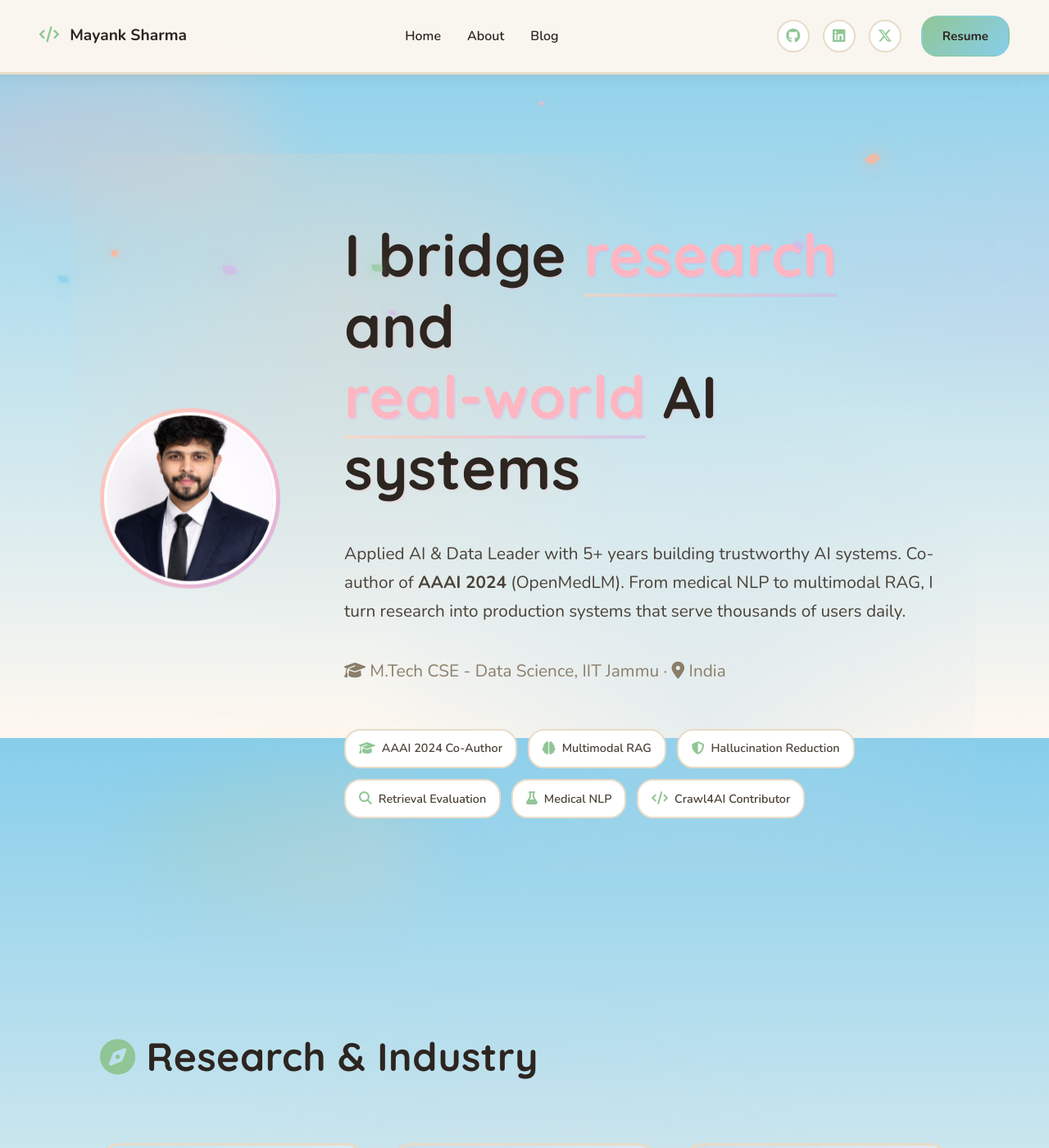
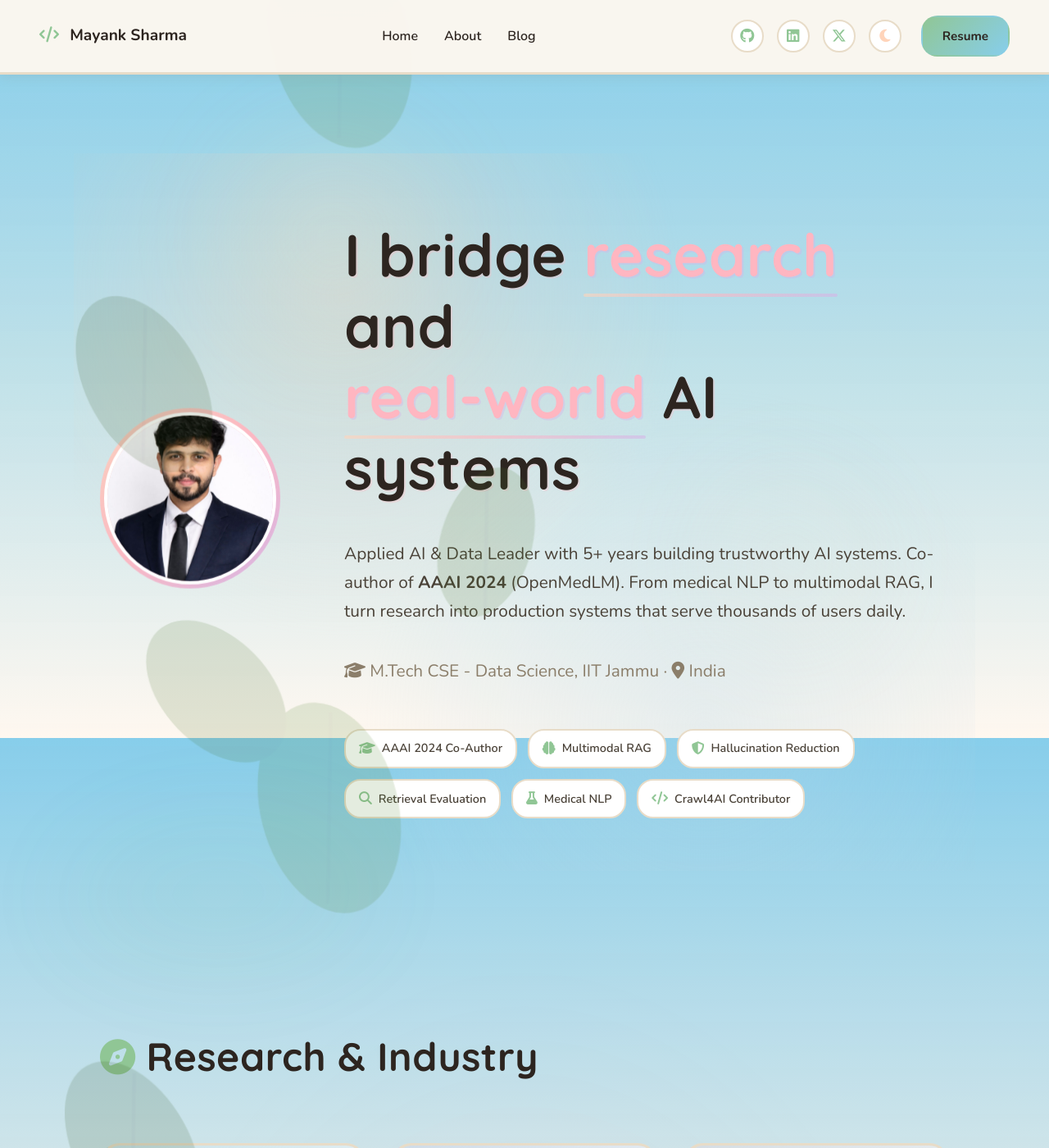
Before and after one commit to mayank1101/mayank1101.github.io, a Jekyll site: the page built from index.html, in a window 1280 px wide and 1400 px high. Shown: the whole window at 82% size. Built offline with Jekyll 4.4.1, drawn with Linux system fonts in a browser that asks for light colours.

Commit message:
added dark mode

```diff
--- a/assets/animations.js
+++ b/assets/animations.js
@@ -467,110 +467,233 @@
     observer.observe(img);
   });
 
-  // ===== Add floating particles (Ghibli-style petals & dust motes) =====
-  if (!isMobile && !prefersReducedMotion) {
-    const particleContainer = document.createElement('div');
-    particleContainer.className = 'particle-container';
-    particleContainer.style.cssText = `
+  // ===== TOTORO FOREST THEME - Leaf Shadows & Fireflies =====
+  if (!prefersReducedMotion) {
+
+    // === 1. Leaf Shadow Container ===
+    const leafShadowContainer = document.createElement('div');
+    leafShadowContainer.className = 'leaf-shadow-container';
+    leafShadowContainer.style.cssText = `
       position: fixed;
       top: 0;
       left: 0;
       width: 100%;
       height: 100%;
       pointer-events: none;
-      z-index: 1;
+      z-index: 0;
+      overflow: hidden;
+      opacity: 0.15;
+    `;
+    document.body.appendChild(leafShadowContainer);
+
+    // Create moving leaf shadow overlay
+    const leafShadowOverlay = document.createElement('div');
+    leafShadowOverlay.className = 'leaf-shadow-overlay';
+    leafShadowOverlay.innerHTML = `
+      <svg width="100%" height="100%" viewBox="0 0 800 600" preserveAspectRatio="xMidYMid slice">
+        <defs>
+          <pattern id="leafPattern" x="0" y="0" width="200" height="200" patternUnits="userSpaceOnUse">
+            <!-- Leaf 1 -->
+            <ellipse cx="30" cy="40" rx="15" ry="25" fill="#2D5016" transform="rotate(-30 30 40)"/>
+            <line x1="30" y1="20" x2="30" y2="60" stroke="#1A3009" stroke-width="1"/>
+            <!-- Leaf 2 -->
+            <ellipse cx="120" cy="80" rx="12" ry="20" fill="#3D6B1E" transform="rotate(15 120 80)"/>
+            <line x1="120" y1="62" x2="120" y2="98" stroke="#2D5016" stroke-width="1"/>
+            <!-- Leaf 3 -->
+            <ellipse cx="80" cy="150" rx="18" ry="28" fill="#4A7C23" transform="rotate(-15 80 150)"/>
+            <line x1="80" y1="125" x2="80" y2="175" stroke="#3D6B1E" stroke-width="1"/>
+            <!-- Leaf 4 -->
+            <ellipse cx="170" cy="30" rx="10" ry="16" fill="#2D5016" transform="rotate(45 170 30)"/>
+            <!-- Leaf 5 -->
+            <ellipse cx="50" cy="120" rx="14" ry="22" fill="#3D6B1E" transform="rotate(-45 50 120)"/>
+          </pattern>
+        </defs>
+        <rect width="100%" height="100%" fill="url(#leafPattern)" class="leaf-shadow-pattern"/>
+      </svg>
+    `;
+    leafShadowOverlay.style.cssText = `
+      width: 200%;
+      height: 200%;
+      position: absolute;
+      top: -50%;
+      left: -50%;
+      animation: leafShadowMove 40s ease-in-out infinite;
+    `;
+    leafShadowContainer.appendChild(leafShadowOverlay);
+
+    // === 2. Firefly Container (visible only in evening/night) ===
+    const fireflyContainer = document.createElement('div');
+    fireflyContainer.className = 'firefly-container';
+    fireflyContainer.style.cssText = `
+      position: fixed;
+      top: 0;
+      left: 0;
+      width: 100%;
+      height: 100%;
+      pointer-events: none;
+      z-index: 2;
       overflow: hidden;
     `;
-    document.body.appendChild(particleContainer);
+    document.body.appendChild(fireflyContainer);
 
-    // Ghibli-inspired pastel colors for particles (visible against light background)
-    const particleColors = [
-      'rgba(255, 182, 193, 0.8)',  // Pink
-      'rgba(212, 181, 232, 0.7)',  // Purple
-      'rgba(144, 198, 149, 0.7)',  // Green
-      'rgba(255, 180, 150, 0.8)',  // Peach/Orange
-      'rgba(135, 206, 235, 0.7)',  // Sky blue
-    ];
+    // Create fireflies
+    const createFirefly = () => {
+      const firefly = document.createElement('div');
+      const size = Math.random() * 4 + 2;
+      const startX = Math.random() * window.innerWidth;
+      const startY = Math.random() * window.innerHeight;
+      const duration = Math.random() * 8 + 12;
+      const glowDuration = Math.random() * 2 + 1.5;
 
-    const createParticle = () => {
-      const particle = document.createElement('div');
-      const size = Math.random() * 8 + 4;
-      const startX = Math.random() * window.innerWidth;
-      const duration = Math.random() * 12 + 18;
-      const color = particleColors[Math.floor(Math.random() * particleColors.length)];
-      const animationType = Math.floor(Math.random() * 5);
-
-      // Randomly choose between circle and petal shape
-      const isPetal = Math.random() > 0.5;
-      const borderRadius = isPetal ? '50% 0 50% 0' : '50%';
-
-      particle.style.cssText = `
+      firefly.className = 'firefly';
+      firefly.style.cssText = `
         position: absolute;
         width: ${size}px;
-        height: ${isPetal ? size * 1.5 : size}px;
-        background: ${color};
-        border-radius: ${borderRadius};
+        height: ${size}px;
+        background: radial-gradient(circle, rgba(255, 255, 180, 1) 0%, rgba(180, 255, 100, 0.8) 40%, transparent 70%);
+        border-radius: 50%;
         left: ${startX}px;
-        top: -20px;
-        animation: particleFall${animationType} ${duration}s ease-in-out forwards;
-        box-shadow: 0 0 ${size * 2}px ${color};
+        top: ${startY}px;
+        box-shadow: 0 0 ${size * 3}px rgba(200, 255, 100, 0.8), 0 0 ${size * 6}px rgba(180, 255, 100, 0.4);
+        animation: fireflyFloat${Math.floor(Math.random() * 3)} ${duration}s ease-in-out infinite, fireflyGlow ${glowDuration}s ease-in-out infinite;
+        opacity: 0;
       `;
 
-      particleContainer.appendChild(particle);
+      fireflyContainer.appendChild(firefly);
 
-      setTimeout(() => particle.remove(), duration * 1000);
+      // Remove and recreate after some time for variety
+      setTimeout(() => {
+        firefly.remove();
+        createFirefly();
+      }, duration * 1000);
     };
 
-    // Add particle fall animations with variety
-    if (!document.querySelector('#particle-styles')) {
+    // Add Totoro theme animations
+    if (!document.querySelector('#totoro-styles')) {
       const style = document.createElement('style');
-      style.id = 'particle-styles';
+      style.id = 'totoro-styles';
       style.textContent = `
-        @keyframes particleFall0 {
-          0% { transform: translateY(0) translateX(0) rotate(0deg); opacity: 0; }
-          10% { opacity: 1; }
-          90% { opacity: 1; }
-          100% { transform: translateY(100vh) translateX(-80px) rotate(360deg); opacity: 0; }
+        /* Leaf Shadow Movement */
+        @keyframes leafShadowMove {
+          0%, 100% { transform: translate(0, 0) rotate(0deg); }
+          25% { transform: translate(3%, 2%) rotate(1deg); }
+          50% { transform: translate(5%, 0) rotate(0deg); }
+          75% { transform: translate(2%, -2%) rotate(-1deg); }
         }
-        @keyframes particleFall1 {
-          0% { transform: translateY(0) translateX(0) rotate(0deg); opacity: 0; }
-          10% { opacity: 1; }
-          90% { opacity: 1; }
-          100% { transform: translateY(100vh) translateX(80px) rotate(-360deg); opacity: 0; }
+
+        /* Firefly floating patterns */
+        @keyframes fireflyFloat0 {
+          0%, 100% { transform: translate(0, 0); }
+          20% { transform: translate(30px, -20px); }
+          40% { transform: translate(-20px, -40px); }
+          60% { transform: translate(40px, -30px); }
+          80% { transform: translate(-10px, -10px); }
         }
-        @keyframes particleFall2 {
-          0% { transform: translateY(0) translateX(0) rotate(0deg); opacity: 0; }
-          10% { opacity: 1; }
-          50% { transform: translateY(50vh) translateX(-40px) rotate(180deg); }
-          90% { opacity: 1; }
-          100% { transform: translateY(100vh) translateX(20px) rotate(270deg); opacity: 0; }
+        @keyframes fireflyFloat1 {
+          0%, 100% { transform: translate(0, 0); }
+          25% { transform: translate(-40px, 20px); }
+          50% { transform: translate(20px, 40px); }
+          75% { transform: translate(-30px, -20px); }
         }
-        @keyframes particleFall3 {
-          0% { transform: translateY(0) translateX(0) rotate(0deg); opacity: 0; }
-          10% { opacity: 1; }
-          50% { transform: translateY(50vh) translateX(40px) rotate(-180deg); }
-          90% { opacity: 1; }
-          100% { transform: translateY(100vh) translateX(-20px) rotate(-270deg); opacity: 0; }
+        @keyframes fireflyFloat2 {
+          0%, 100% { transform: translate(0, 0); }
+          33% { transform: translate(50px, -30px); }
+          66% { transform: translate(-30px, 30px); }
         }
-        @keyframes particleFall4 {
-          0% { transform: translateY(0) translateX(0) rotate(0deg) scale(0.8); opacity: 0; }
-          10% { opacity: 1; }
-          25% { transform: translateY(25vh) translateX(-30px) rotate(90deg) scale(1); }
-          50% { transform: translateY(50vh) translateX(30px) rotate(180deg) scale(1.1); }
-          75% { transform: translateY(75vh) translateX(-20px) rotate(270deg) scale(1); }
-          90% { opacity: 1; }
-          100% { transform: translateY(100vh) translateX(0) rotate(360deg) scale(0.8); opacity: 0; }
+
+        /* Firefly glow pulse */
+        @keyframes fireflyGlow {
+          0%, 100% { opacity: 0.2; }
+          50% { opacity: 1; }
+        }
+
+        /* Grass swaying at section bottoms */
+        .grass-container {
+          position: absolute;
+          bottom: 0;
+          left: 0;
+          width: 100%;
+          height: 60px;
+          overflow: hidden;
+          pointer-events: none;
+        }
+
+        .grass-blade {
+          position: absolute;
+          bottom: 0;
+          width: 3px;
+          background: linear-gradient(to top, #4A7C23, #90C695);
+          border-radius: 50% 50% 0 0;
+          transform-origin: bottom center;
+          animation: grassSway 3s ease-in-out infinite;
+        }
+
+        @keyframes grassSway {
+          0%, 100% { transform: rotate(-5deg); }
+          50% { transform: rotate(5deg); }
+        }
+
+        /* Add grass to sections with .has-grass class */
+        .section.has-grass {
+          position: relative;
+          padding-bottom: 4rem;
         }
       `;
       document.head.appendChild(style);
     }
 
-    // Create particles periodically
-    setInterval(createParticle, 2000);
+    // Check time and enable fireflies (evening/night mode: 6PM - 6AM)
+    const checkTimeForFireflies = () => {
+      const hour = new Date().getHours();
+      const isNightTime = hour >= 18 || hour < 6;
+      fireflyContainer.style.display = isNightTime ? 'block' : 'none';
+      return isNightTime;
+    };
 
-    // Create initial particles
-    for (let i = 0; i < 8; i++) {
-      setTimeout(createParticle, i * 300);
+    // Create initial fireflies if night time
+    if (checkTimeForFireflies()) {
+      for (let i = 0; i < 15; i++) {
+        setTimeout(createFirefly, i * 200);
+      }
+    }
+
+    // Check every hour for time change
+    setInterval(checkTimeForFireflies, 3600000);
+
+    // === 3. Add swaying grass to sections ===
+    const addGrassToSection = (section) => {
+      const grassContainer = document.createElement('div');
+      grassContainer.className = 'grass-container';
+
+      // Create grass blades
+      const bladeCount = Math.floor(section.offsetWidth / 8);
+      for (let i = 0; i < bladeCount; i++) {
+        const blade = document.createElement('div');
+        blade.className = 'grass-blade';
+        const height = Math.random() * 30 + 20;
+        const delay = Math.random() * 2;
+        const duration = Math.random() * 1 + 2.5;
+        blade.style.cssText = `
+          left: ${(i / bladeCount) * 100}%;
+          height: ${height}px;
+          animation-delay: ${delay}s;
+          animation-duration: ${duration}s;
+          opacity: ${Math.random() * 0.3 + 0.5};
+        `;
+        grassContainer.appendChild(blade);
+      }
+
+      section.appendChild(grassContainer);
+      section.classList.add('has-grass');
+    };
+
+    // Add grass to every other section for variety (not on mobile)
+    if (!isMobile) {
+      document.querySelectorAll('.section').forEach((section, index) => {
+        if (index % 2 === 1) {
+          addGrassToSection(section);
+        }
+      });
     }
   }
 });
@@ -612,3 +735,124 @@
     }
   });
 });
+
+// ===== Dark Mode Toggle (Day/Night Forest Theme) =====
+const initThemeToggle = () => {
+  // Check for saved theme preference or system preference
+  const savedTheme = localStorage.getItem('theme');
+  const prefersDark = window.matchMedia('(prefers-color-scheme: dark)').matches;
+  const currentHour = new Date().getHours();
+  const isNightTime = currentHour >= 18 || currentHour < 6;
+
+  // Set initial theme
+  if (savedTheme) {
+    document.documentElement.setAttribute('data-theme', savedTheme === 'dark' ? 'dark' : '');
+  } else if (prefersDark || isNightTime) {
+    document.documentElement.setAttribute('data-theme', 'dark');
+  }
+
+  // Create theme toggle button if it doesn't exist
+  const navRight = document.querySelector('.nav-right');
+  const navSocial = document.querySelector('.nav-social');
+
+  if ((navRight || navSocial) && !document.querySelector('.theme-toggle')) {
+    const themeToggle = document.createElement('button');
+    themeToggle.className = 'theme-toggle';
+    themeToggle.setAttribute('aria-label', 'Toggle dark mode');
+    themeToggle.innerHTML = '<i class="fas fa-moon"></i><i class="fas fa-sun"></i>';
+
+    // Insert into nav-social or nav-right
+    if (navSocial) {
+      navSocial.appendChild(themeToggle);
+    } else if (navRight) {
+      const ctaNav = navRight.querySelector('.cta-nav');
+      if (ctaNav) {
+        navRight.insertBefore(themeToggle, ctaNav);
+      } else {
+        navRight.appendChild(themeToggle);
+      }
+    }
+
+    // Toggle theme on click
+    themeToggle.addEventListener('click', () => {
+      const currentTheme = document.documentElement.getAttribute('data-theme');
+      const newTheme = currentTheme === 'dark' ? 'light' : 'dark';
+
+      document.documentElement.setAttribute('data-theme', newTheme === 'dark' ? 'dark' : '');
+      localStorage.setItem('theme', newTheme);
+
+      // Update firefly visibility
+      const fireflyContainer = document.querySelector('.firefly-container');
+      if (fireflyContainer) {
+        if (newTheme === 'dark') {
+          fireflyContainer.style.display = 'block';
+          // Create fireflies if switching to dark mode
+          const existingFireflies = fireflyContainer.querySelectorAll('.firefly');
+          if (existingFireflies.length === 0) {
+            // Trigger firefly creation - dispatch custom event
+            document.dispatchEvent(new CustomEvent('createFireflies'));
+          }
+        } else {
+          fireflyContainer.style.display = 'none';
+        }
+      }
+
+      // Animate the toggle
+      themeToggle.style.transform = 'rotate(360deg) scale(1.2)';
+      setTimeout(() => {
+        themeToggle.style.transform = '';
+      }, 400);
+    });
+  }
+
+  // Listen for system theme changes
+  window.matchMedia('(prefers-color-scheme: dark)').addEventListener('change', (e) => {
+    if (!localStorage.getItem('theme')) {
+      document.documentElement.setAttribute('data-theme', e.matches ? 'dark' : '');
+    }
+  });
+};
+
+// Initialize theme toggle when DOM is ready
+if (document.readyState === 'loading') {
+  document.addEventListener('DOMContentLoaded', initThemeToggle);
+} else {
+  initThemeToggle();
+}
+
+// Listen for firefly creation event (from theme toggle)
+document.addEventListener('createFireflies', () => {
+  const fireflyContainer = document.querySelector('.firefly-container');
+  if (fireflyContainer && fireflyContainer.querySelectorAll('.firefly').length === 0) {
+    // Create fireflies dynamically
+    for (let i = 0; i < 15; i++) {
+      setTimeout(() => {
+        const firefly = document.createElement('div');
+        const size = Math.random() * 4 + 2;
+        const startX = Math.random() * window.innerWidth;
+        const startY = Math.random() * window.innerHeight;
+        const duration = Math.random() * 8 + 12;
+        const glowDuration = Math.random() * 2 + 1.5;
+
+        firefly.className = 'firefly';
+        firefly.style.cssText = `
+          position: absolute;
+          width: ${size}px;
+          height: ${size}px;
+          background: radial-gradient(circle, rgba(255, 255, 180, 1) 0%, rgba(180, 255, 100, 0.8) 40%, transparent 70%);
+          border-radius: 50%;
+          left: ${startX}px;
+          top: ${startY}px;
+          box-shadow: 0 0 ${size * 3}px rgba(200, 255, 100, 0.8), 0 0 ${size * 6}px rgba(180, 255, 100, 0.4);
+          animation: fireflyFloat${Math.floor(Math.random() * 3)} ${duration}s ease-in-out infinite, fireflyGlow ${glowDuration}s ease-in-out infinite;
+          opacity: 0;
+        `;
+
+        fireflyContainer.appendChild(firefly);
+
+        // Remove after duration
+        setTimeout(() => firefly.remove(), duration * 1000);
+      }, i * 200);
+    }
+  }
+});
--- a/assets/style.css
+++ b/assets/style.css
@@ -2,7 +2,7 @@
 @import url('https://fonts.googleapis.com/css2?family=Nunito:wght@300;400;500;600;700;800;900&family=Quicksand:wght@400;500;600;700&display=swap');
 
 :root {
-  /* Core Backgrounds - Light & Airy */
+  /* Core Backgrounds - Light & Airy (Day Mode - Totoro Forest) */
   --bg: #FFF8F0;
   --bg-secondary: #FFF5E8;
   --card: #FFFFFF;
@@ -36,6 +36,132 @@
   --shadow-soft: 0 4px 12px rgba(139, 126, 106, 0.12);
   --shadow-medium: 0 8px 24px rgba(139, 126, 106, 0.15);
   --shadow-large: 0 12px 32px rgba(139, 126, 106, 0.18);
+}
+
+/* ===== Dark Mode (Night Forest with Fireflies) ===== */
+[data-theme="dark"] {
+  /* Night forest backgrounds */
+  --bg: #1A2234;
+  --bg-secondary: #242F45;
+  --card: #2A3650;
+  --card-hover: #324060;
+
+  /* Text - Light for dark backgrounds */
+  --text: #C8D4E8;
+  --text-bright: #E8F0F8;
+  --muted: #8090A8;
+
+  /* Accent Colors - Slightly more vibrant for dark mode */
+  --accent: #6BC5E8;
+  --accent-cyan: #6BC5E8;
+  --accent-blue: #88D0F0;
+  --accent-purple: #C8A8E8;
+  --accent-pink: #FFB0C0;
+  --accent-yellow: #FFD08A;
+  --accent-green: #88D890;
+
+  /* Border - Darker tones */
+  --border: #3A4A60;
+  --border-bright: #4A5A70;
+
+  /* Gradients - Night sky theme */
+  --gradient-primary: linear-gradient(135deg, #2A3650 0%, #3A4A60 50%, #4A5A70 100%);
+  --gradient-secondary: linear-gradient(135deg, #4A7060 0%, #3A5A70 100%);
+  --gradient-tertiary: linear-gradient(135deg, #3A5A70 0%, #5A4A70 100%);
+  --gradient-sky: linear-gradient(180deg, #1A2234 0%, #2A3650 100%);
+
+  /* Shadows - More prominent for dark mode */
+  --shadow-soft: 0 4px 12px rgba(0, 0, 0, 0.3);
+  --shadow-medium: 0 8px 24px rgba(0, 0, 0, 0.4);
+  --shadow-large: 0 12px 32px rgba(0, 0, 0, 0.5);
+}
+
+/* Night mode specific styles */
+[data-theme="dark"] body {
+  background: var(--gradient-sky);
+}
+
+[data-theme="dark"] body::before {
+  background:
+    linear-gradient(180deg,
+      rgba(20, 30, 50, 0.3) 0%,
+      rgba(30, 50, 70, 0.2) 30%,
+      rgba(20, 40, 60, 0.1) 60%,
+      rgba(40, 30, 50, 0.15) 100%
+    );
+}
+
+/* Fireflies visible in dark mode */
+[data-theme="dark"] .firefly-container {
+  display: block !important;
+}
+
+/* Adjust leaf shadows for night */
+[data-theme="dark"] .leaf-shadow-container {
+  opacity: 0.08;
+}
+
+/* Night mode glow orbs - moonlight effect */
+[data-theme="dark"] .glow-orb-1 {
+  background: radial-gradient(circle, rgba(200, 220, 255, 0.3), rgba(150, 180, 220, 0.15), transparent);
+}
+
+[data-theme="dark"] .glow-orb-2 {
+  background: radial-gradient(circle, rgba(180, 200, 240, 0.25), rgba(140, 170, 210, 0.1), transparent);
+}
+
+[data-theme="dark"] .glow-orb-3 {
+  background: radial-gradient(ellipse, rgba(100, 150, 120, 0.2), rgba(80, 130, 100, 0.1), transparent);
+}
+
+/* Theme toggle button */
+.theme-toggle {
+  width: 40px;
+  height: 40px;
+  display: flex;
+  align-items: center;
+  justify-content: center;
+  border-radius: 50%;
+  background: var(--card);
+  color: var(--accent-yellow);
+  transition: all 0.4s cubic-bezier(0.34, 1.56, 0.64, 1);
+  font-size: 1.1rem;
+  border: 2px solid var(--border);
+  cursor: pointer;
+}
+
+.theme-toggle:hover {
+  background: var(--accent-yellow);
+  color: var(--card);
+  transform: translateY(-4px) rotate(15deg);
+  border-color: var(--accent-yellow);
+}
+
+[data-theme="dark"] .theme-toggle {
+  color: var(--accent-cyan);
+}
+
+[data-theme="dark"] .theme-toggle:hover {
+  background: var(--accent-cyan);
+  color: var(--bg);
+  border-color: var(--accent-cyan);
+}
+
+/* Sun/moon icon transition */
+.theme-toggle .fa-sun {
+  display: none;
+}
+
+.theme-toggle .fa-moon {
+  display: inline;
+}
+
+[data-theme="dark"] .theme-toggle .fa-sun {
+  display: inline;
+}
+
+[data-theme="dark"] .theme-toggle .fa-moon {
+  display: none;
 }
 
 * {
@@ -90,59 +216,86 @@
   color: var(--accent-pink);
 }
 
-/* ===== Background Clouds (Ghibli-style soft pastels) ===== */
+/* ===== Totoro Forest Theme - Background Elements ===== */
+
+/* Soft dappled sunlight effect */
 .glow-orb {
   position: fixed;
-  border-radius: 60% 40% 40% 60% / 50% 60% 40% 50%;
-  filter: blur(40px);
-  opacity: 0.5;
+  border-radius: 50%;
+  filter: blur(60px);
+  opacity: 0.25;
   z-index: -1;
   pointer-events: none;
-  animation: cloudFloat 60s ease-in-out infinite;
-}
-
-/* Pink/peach cloud */
+  animation: sunlightDapple 20s ease-in-out infinite;
+}
+
+/* Warm sunlight spot 1 */
 .glow-orb-1 {
-  top: 5%;
-  left: -5%;
+  top: 10%;
+  left: 20%;
+  width: 300px;
+  height: 300px;
+  background: radial-gradient(circle, rgba(255, 248, 220, 0.8), rgba(255, 223, 150, 0.4), transparent);
+}
+
+/* Warm sunlight spot 2 */
+.glow-orb-2 {
+  top: 40%;
+  right: 15%;
+  width: 250px;
+  height: 250px;
+  background: radial-gradient(circle, rgba(255, 250, 230, 0.6), rgba(255, 230, 180, 0.3), transparent);
+  animation-delay: -7s;
+}
+
+/* Forest green glow */
+.glow-orb-3 {
+  bottom: 15%;
+  left: 5%;
   width: 400px;
   height: 200px;
-  background: linear-gradient(135deg, rgba(255, 182, 193, 0.6), rgba(255, 212, 186, 0.5));
-}
-
-/* Blue/purple cloud */
-.glow-orb-2 {
-  top: 15%;
-  right: -10%;
-  width: 500px;
-  height: 250px;
-  background: linear-gradient(135deg, rgba(180, 215, 233, 0.5), rgba(212, 181, 232, 0.4));
-  animation-delay: -20s;
-}
-
-/* Green/yellow cloud */
-.glow-orb-3 {
-  bottom: 20%;
-  left: 10%;
-  width: 350px;
-  height: 180px;
-  background: linear-gradient(135deg, rgba(144, 198, 149, 0.4), rgba(255, 212, 186, 0.5));
-  animation-delay: -40s;
-}
-
-@keyframes cloudFloat {
+  background: radial-gradient(ellipse, rgba(144, 198, 149, 0.3), rgba(120, 180, 130, 0.2), transparent);
+  animation-delay: -14s;
+  border-radius: 60% 40% 50% 50%;
+}
+
+/* Dappled sunlight animation - like light through leaves */
+@keyframes sunlightDapple {
   0%, 100% {
-    transform: translate(0, 0) scale(1);
+    opacity: 0.25;
+    transform: scale(1);
   }
   25% {
-    transform: translate(40px, -10px) scale(1.02);
+    opacity: 0.35;
+    transform: scale(1.05);
   }
   50% {
-    transform: translate(80px, -20px) scale(1);
+    opacity: 0.2;
+    transform: scale(0.95);
   }
   75% {
-    transform: translate(40px, -5px) scale(0.98);
-  }
+    opacity: 0.3;
+    transform: scale(1.02);
+  }
+}
+
+/* Forest atmosphere gradient overlay */
+body::before {
+  content: '';
+  position: fixed;
+  top: 0;
+  left: 0;
+  width: 100%;
+  height: 100%;
+  background:
+    linear-gradient(180deg,
+      rgba(135, 206, 235, 0.1) 0%,
+      rgba(144, 198, 149, 0.05) 30%,
+      rgba(255, 248, 240, 0) 60%,
+      rgba(255, 212, 186, 0.08) 100%
+    );
+  pointer-events: none;
+  z-index: -2;
 }
 
 /* ===== Container ===== */
```
